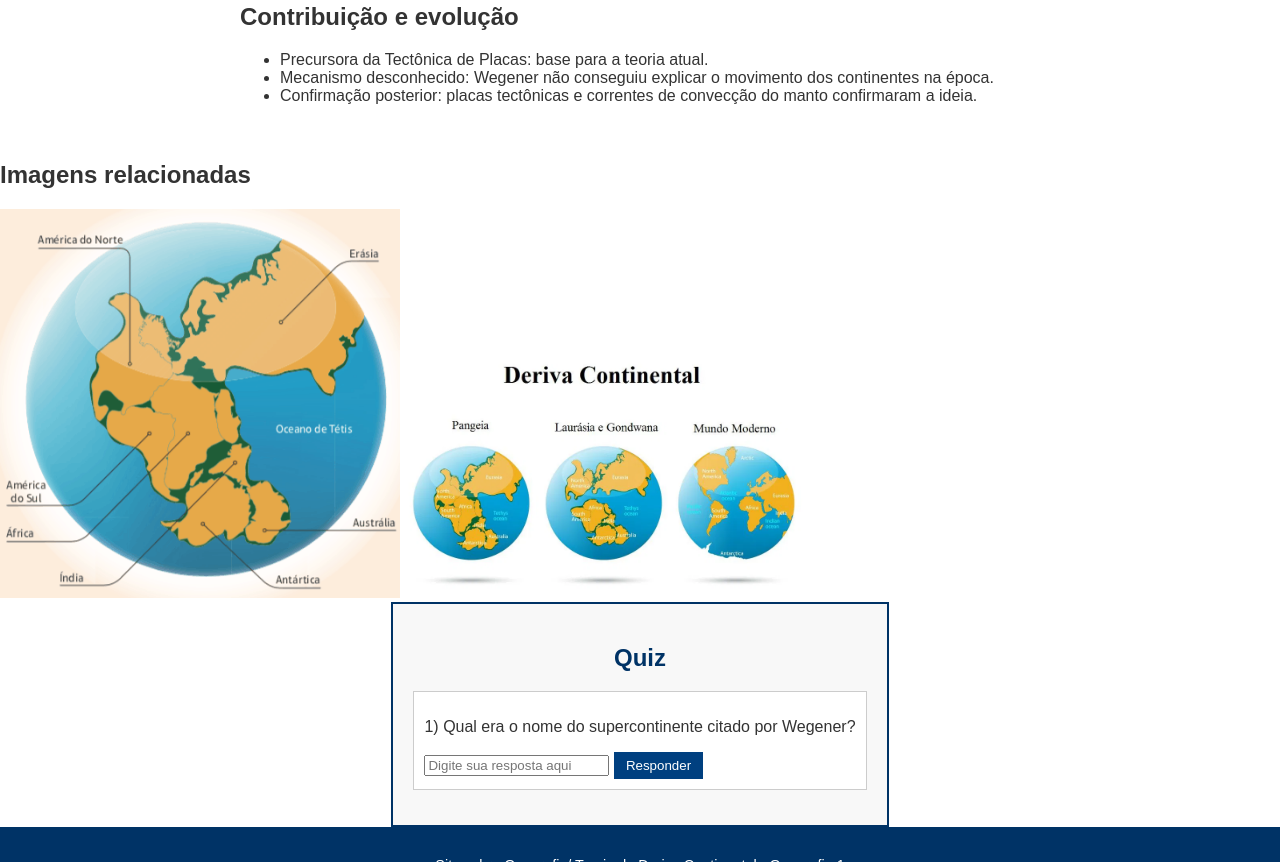
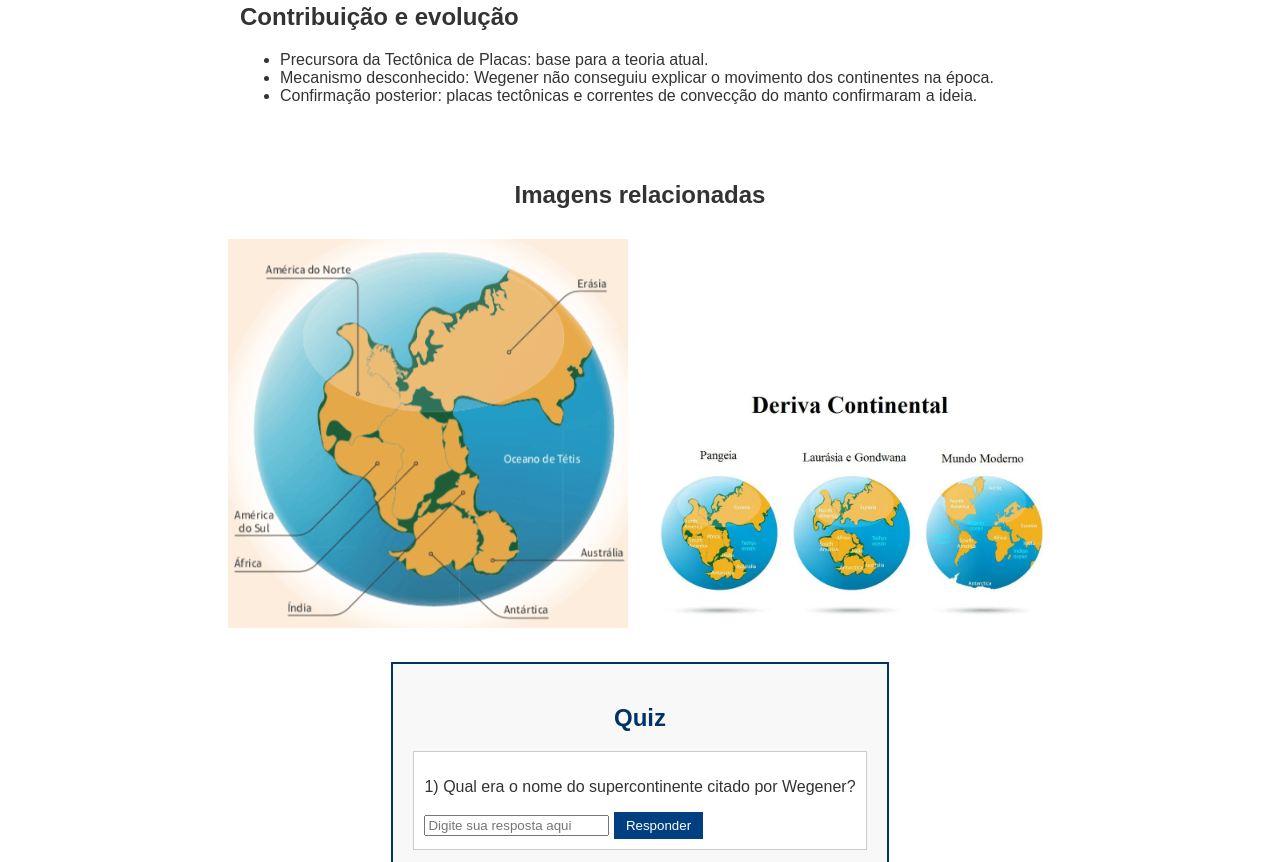
Before and after one commit to leandragonc/JAVASCRPT, a plain HTML site: page index.html in a window 1280 px wide. Shown: the part 642-1504 px from the top of the page. Drawn offline with Linux system fonts and the light colour scheme.

Commit message:
Update style.css

```diff
--- a/css/style.css
+++ b/css/style.css
@@ -44,6 +44,16 @@ header p {
 #questionario h2 {
   text-align: center;
   color: #003366;
+}
+#imagens {
+  text-align: center;
+  padding: 20px;
+}
+
+#imagens img {
+  margin: 10px;
+  max-width: 100%;
+  height: auto;
 }
 
 /* Perguntas */
```
